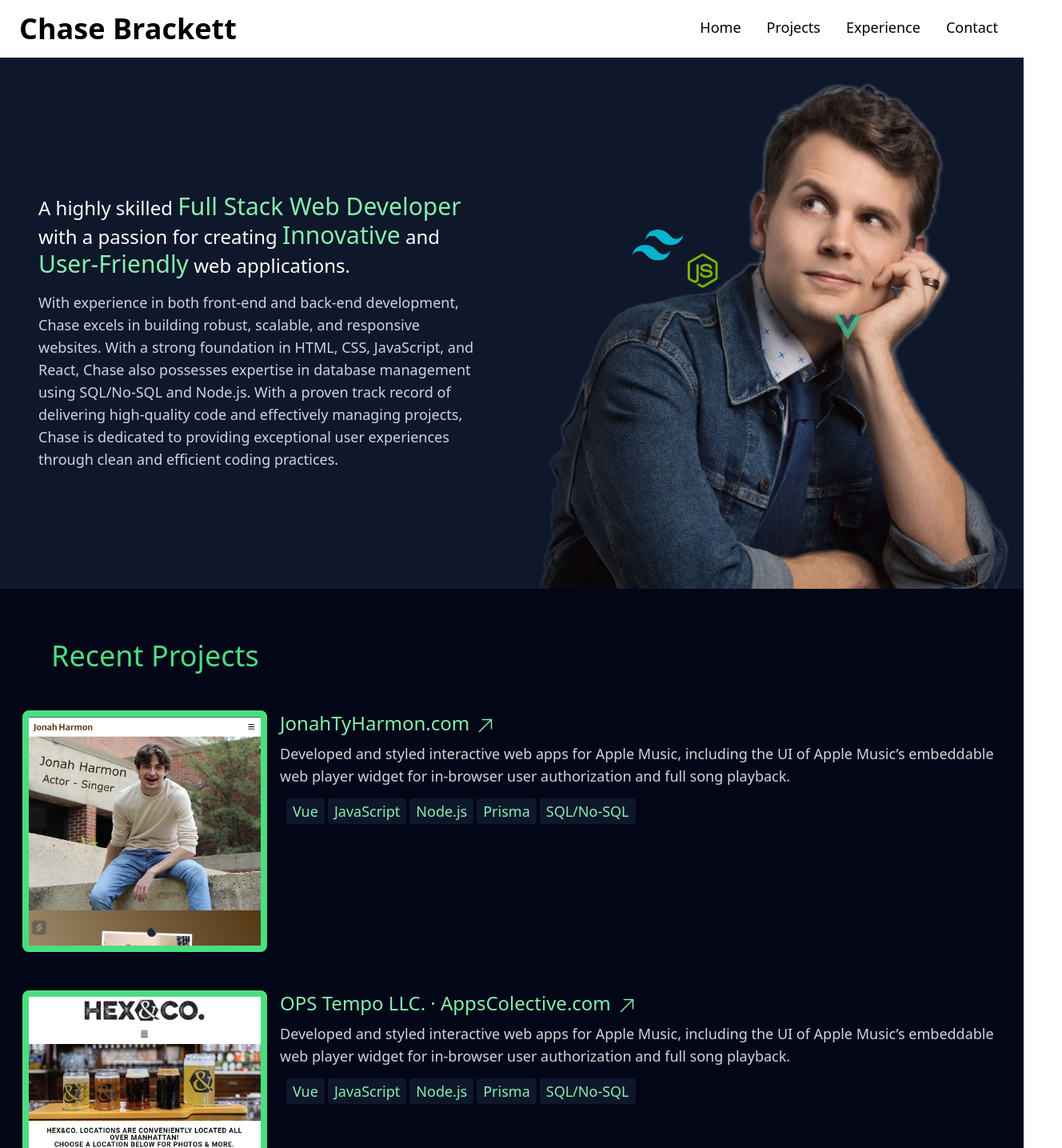
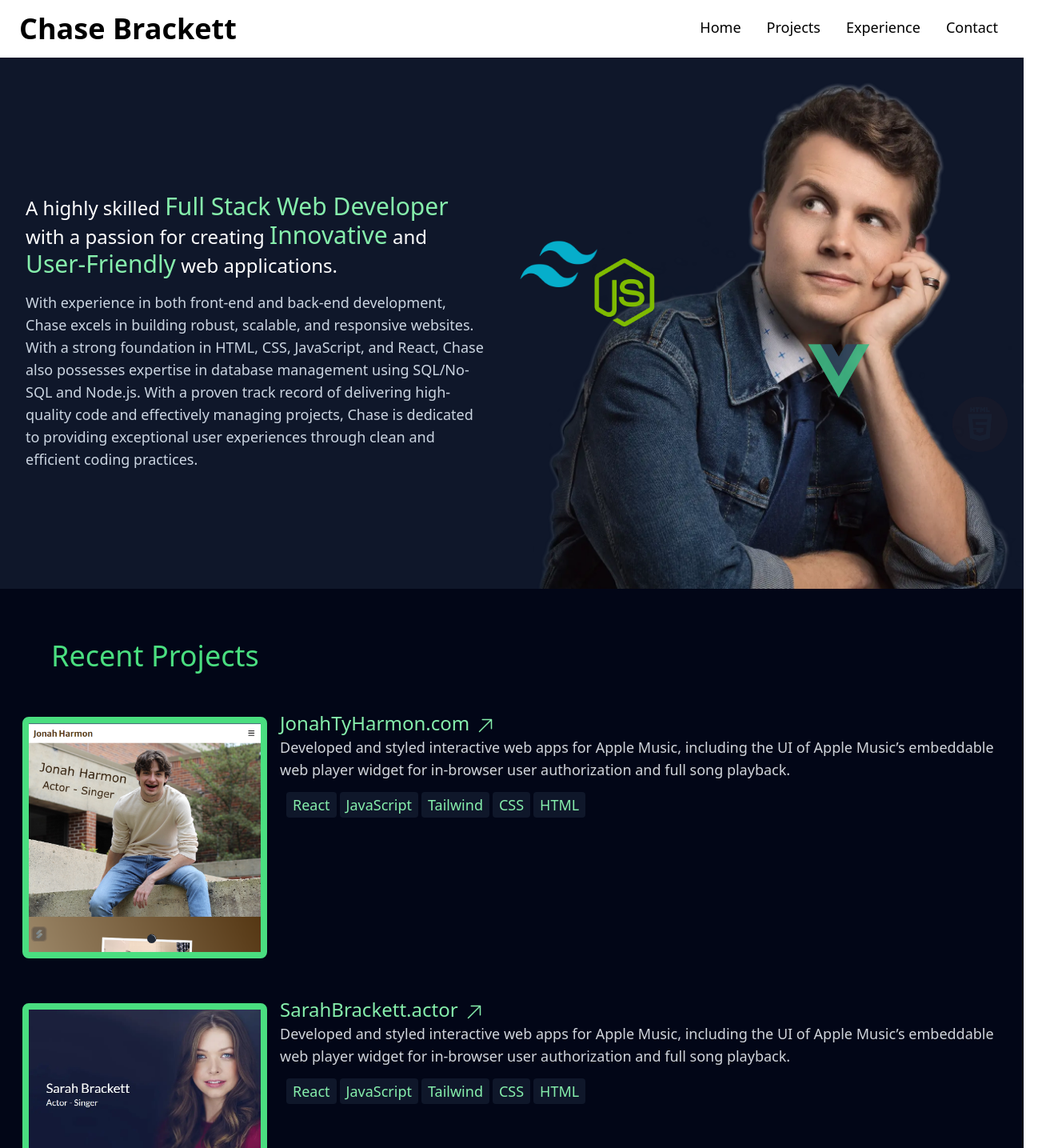
Before and after one commit to thatchaseb/brackettdesign, a React (Create React App) app: page / in a window 1280 px wide. Shown: the top 1435 px of the page at 80% size, 1328 px wide, since content can reach past the window. Built offline with nearby package versions, Linux system fonts and the light colour scheme.

Commit message:
Contact Page!

```diff
--- a/src/components/Body.js
+++ b/src/components/Body.js
@@ -10,7 +10,7 @@ const Body = () => {
   const [backgroundChange, setBackgroundChange] = useState(false);
 
   useEffect(() => {
-    if (backgroundChange == false) {
+    if (backgroundChange === false) {
       setTimeout(() => {
         setBackgroundChange(true)
       }, 3000);
@@ -20,17 +20,17 @@ const Body = () => {
   return (
     <div className='relative text-white'>
       <div class=" py-4 z-10" >
-        <div className='px-4 pt-4 animate-fade-load'>
+        <div className='pt-4 animate-fade-load'>
           <Landing/>
         </div>
         <div className='p-4 animate-fade-load bg-slate-950'>
           <Projects/>
         </div>
-        <div className='p-4 animate-fade-load'>
+        <div className='pt-4 px-4 animate-fade-load'>
           <Experience/>
         </div>
 
-        <div className='p-4'>
+        <div className='px-4'>
           <Contact/>
         </div>
       </div>
--- a/src/components/Pages/Contact.js
+++ b/src/components/Pages/Contact.js
@@ -3,10 +3,68 @@ import { Element } from 'react-scroll'
 
 const Contact = () => {
   return (
-    <Element name="Contact" class="">
-      <div>
-        Contact
+    <Element name="Contact" class="text-slate-300 md:ml-4 lg:ml-12 text-2xl">
+      <div className='relative'>
+        <div className='text-slate-800'>23</div>
+        <div className='text-slate-700'>24</div>
+        <div className='text-slate-600'>25 </div>
+        <div className='text-slate-500'>26</div>
+        <div className='text-slate-400'>27</div>
+        <div>28 <span className='text-blue-500 ml-2 invisible sm:visible lg:ml-24'>const</span>  <span className='text-blue-500 invisible sm:visible sm:ml-[250px] md:ml-[280px]'>=</span> <span className='text-yellow-500 invisible sm:visible ml-2'>( )</span> <span className='text-blue-500 invisible sm:visible ml-2'>=&gt;</span><span className='text-yellow-500 invisible sm:visible ml-2'>&#123; </span> </div>
+        <div>29</div>
+        <div>30 </div>
+        <div>31</div>
+        <div>32</div>
+        <div>33</div>
+        <div>34</div>
+        <div>35</div>
+        <div>36</div>
+        <div>37</div>
+        <div>38</div>
+        <div>39</div>
+        <div>40</div>
+        <div>41</div>
+        <div>42 <span className='text-yellow-500 invisible md:visible ml-2 lg:ml-24'>&#125;</span></div>
+        <div className='md:text-slate-400'>43</div>
+        <div className='md:text-slate-500'>44</div>
+        <div className='md:text-slate-600'>45</div>
+        <div className='md:text-slate-700'>46</div>
+        <div className='md:text-slate-800'>47</div>
+        <div class='md:hidden' >48 <span className='text-yellow-500 invisible sm:visible md:invisible ml-2'>&#125;</span></div>
+        <div className='text-slate-400 md:hidden'>49</div>
+        <div className='text-slate-500 md:hidden'>50</div>
+        <div className='text-slate-600 md:hidden'>51</div>
+        <div className='text-slate-700 md:hidden'>52 </div>
+        <div className='text-slate-800 md:hidden'>53</div>
+
+        <div class="container mx-auto my-4 px-4 lg:px-20 absolute top-[92px] sm:left-16">
+          <div class="w-full p-8 my-4 md:px-12 lg:pl-20 lg:pr-40 mr-auto ">
+            <div class="flex">
+              <h1 class="font-bold uppercase text-4xl">Contact Me</h1>
+            </div>
+            <div class="grid grid-cols-1 gap-5 md:grid-cols-2 mt-5">
+              <input class="w-full bg-gray-100 text-gray-900 mt-2 p-3 rounded-lg focus:outline-none focus:shadow-outline"
+                  type="text" placeholder="First Name*" />
+              <input class="w-full bg-gray-100 text-gray-900 mt-2 p-3 rounded-lg focus:outline-none focus:shadow-outline"
+                  type="text" placeholder="Last Name*" />
+              <input class="w-full bg-gray-100 text-gray-900 mt-2 p-3 rounded-lg focus:outline-none focus:shadow-outline"
+                  type="email" placeholder="Email*" />
+              <input class="w-full bg-gray-100 text-gray-900 mt-2 p-3 rounded-lg focus:outline-none focus:shadow-outline"
+                  type="number" placeholder="Phone*" />
+            </div>
+            <div class="my-4">
+               <textarea placeholder="Message*" class="w-full h-32 bg-gray-100 text-gray-900 mt-2 p-3 rounded-lg focus:outline-none focus:shadow-outline"></textarea>
+            </div>
+            <div class="my-2 w-1/2 lg:w-1/4">
+              <button class="uppercase text-sm font-bold tracking-wide bg-blue-500 text-slate-800 p-3 rounded-lg w-full
+                          focus:outline-none focus:shadow-outline">
+                Send Message
+              </button>
+            </div>
+          </div>
+        </div>
       </div>
+
 
     </Element>
 
--- a/src/components/Pages/Experience.js
+++ b/src/components/Pages/Experience.js
@@ -16,7 +16,7 @@ const Experience = () => {
     const rerenderedLang = item.languages.map((lang, index) => {
       return(
         <React.Fragment key={index}>
-          <span className='bg-green-300 p-1 px-2 mr-1 rounded text-slate-950 text-lg'>{lang}</span>
+          <span className='bg-slate-800 p-1 px-2 mr-2 rounded text-green-300 text-lg'>{lang}</span>
         </React.Fragment>
       )
     })
--- a/src/components/Pages/Landing.js
+++ b/src/components/Pages/Landing.js
@@ -54,14 +54,21 @@ const Landing = () => {
             {ChaseBio}
           </div>
         </div>
-        <div className='relative' >
-          <div><img className='mx-auto lg:mx-0 max-w-[20rem] lg:max-w-[40rem] z-[400] ' src={coverPic} alt='Thinking Chase'></img></div>
-          <img className='h-14 object-cover animate-orbit absolute top-[40%] left-[50%]' src={reactPic} alt='reactPic'/>
-          <img style={{ display: `${logo1 ? 'inline' : 'none'} `}} className={`h-12 object-cover animate-orbit absolute top-[40%] left-[50%]`} src={tailwindPic} alt='tailwindPic'/>
-          <img style={{ display: `${logo2 ? 'inline' : 'none'} `}} className={`h-14  object-cover animate-orbit absolute top-[40%] left-[50%]`} src={jsPic} alt='jsPic'/>
-          <img style={{ display: `${logo3 ? 'inline' : 'none'} `}} className={`h-12 object-cover animate-orbit absolute top-[40%] left-[50%]`} src={vuePic} alt='vuePic'/>
-          <img style={{ display: `${logo4 ? 'inline' : 'none'} `}} className={`h-16 object-cover animate-orbit absolute top-[40%] left-[50%]`} src={htmlPic} alt='htmlPic'/>
-          <img style={{ display: `${logo5 ? 'inline' : 'none'} `}} className={`h-16 object-cover animate-orbit absolute top-[40%] left-[50%]`} src={cssPic} alt='cssPic'/>
+        <div className='relative overflow-hidden' >
+          <div><img className='mx-auto lg:mx-0 max-w-[20rem] lg:max-w-[40rem]' src={coverPic} alt='Thinking Chase'></img></div>
+          <img className='h-14 object-cover lg:invisible animate-orbit absolute top-[40%] left-[50%]' src={reactPic} alt='reactPic'/>
+          <img style={{ display: `${logo1 ? 'inline' : 'none'} `}} className={`h-12 object-cover lg:invisible animate-orbit absolute top-[40%] left-[50%]`} src={tailwindPic} alt='tailwindPic'/>
+          <img style={{ display: `${logo2 ? 'inline' : 'none'} `}} className={`h-14 object-cover lg:invisible animate-orbit absolute top-[40%] left-[50%]`} src={jsPic} alt='jsPic'/>
+          <img style={{ display: `${logo3 ? 'inline' : 'none'} `}} className={`h-12 object-cover lg:invisible animate-orbit absolute top-[40%] left-[50%]`} src={vuePic} alt='vuePic'/>
+          <img style={{ display: `${logo4 ? 'inline' : 'none'} `}} className={`h-16 object-cover lg:invisible animate-orbit absolute top-[40%] left-[50%]`} src={htmlPic} alt='htmlPic'/>
+          <img style={{ display: `${logo5 ? 'inline' : 'none'} `}} className={`h-16 object-cover lg:invisible animate-orbit absolute top-[40%] left-[50%]`} src={cssPic} alt='cssPic'/>
+
+          <img className='h-24 object-cover lg:visible invisible animate-large-orbit absolute top-[45%] lg:left-[17rem] left-[50%]' src={reactPic} alt='reactPic'/>
+          <img style={{ display: `${logo1 ? 'inline' : 'none'} `}} className={`h-16 object-cover lg:visible invisible animate-large-orbit absolute lg:left-[17rem] top-[47%] left-[50%]`} src={tailwindPic} alt='tailwindPic'/>
+          <img style={{ display: `${logo2 ? 'inline' : 'none'} `}} className={`h-24 object-cover lg:visible invisible animate-large-orbit absolute top-[45%] lg:left-[17rem] left-[50%]`} src={jsPic} alt='jsPic'/>
+          <img style={{ display: `${logo3 ? 'inline' : 'none'} `}} className={`h-20 object-cover lg:visible invisible animate-large-orbit absolute top-[46%] lg:left-[17rem] left-[50%]`} src={vuePic} alt='vuePic'/>
+          <img style={{ display: `${logo4 ? 'inline' : 'none'} `}} className={`h-24 object-cover lg:visible invisible animate-large-orbit absolute top-[45%] lg:left-[17rem] left-[50%]`} src={htmlPic} alt='htmlPic'/>
+          <img style={{ display: `${logo5 ? 'inline' : 'none'} `}} className={`h-24 object-cover lg:visible invisible animate-large-orbit absolute top-[45%] lg:left-[17rem] left-[50%]`} src={cssPic} alt='cssPic'/>
         </div>
 
       </div>
--- a/src/components/Pages/Projects.js
+++ b/src/components/Pages/Projects.js
@@ -21,7 +21,7 @@ const Projects = () => {
         <div className=' text-gray-300 px-3 my-12 grid grid-cols-4 '>
 
           {/*         Project Picture           */}
-          <div className='object-cover hover:animate-pulse
+          <div className='object-cover hover:animate-hflip mt-2
           '>
             <img src={item.thumbnail} alt="Site Preview" className='border-solid border-8 rounded-lg border-green-400 hover:border-blue-400'/>
           </div>
@@ -30,13 +30,13 @@ const Projects = () => {
           <div className='col-span-3 ml-4 '>
 
             {/*         Project Header            */}
-            <div className='text-2xl pb-2 text-green-300 hover:animate-hover-top-left cursor-pointer hover:text-blue-400'>
+            <a href={item.link} target='_blank' rel='noreferrer' className='text-2xl pb-2 text-green-300 hover:animate-hover-top-left cursor-pointer hover:text-blue-400'>
               {item.header}
               <svg xmlns="http://www.w3.org/2000/svg" viewBox="0 0 24 24" fill="currentColor" class="w-6 h-6 ml-2 inline-block">
                 <path fill-rule="evenodd" d="M8.25 3.75H19.5a.75.75 0 01.75.75v11.25a.75.75 0 01-1.5 0V6.31L5.03 20.03a.75.75 0 01-1.06-1.06L17.69 5.25H8.25a.75.75 0 010-1.5z" clip-rule="evenodd" />
               </svg>
 
-            </div>
+            </a>
 
             {/*         Project Descriptions            */}
             <ul>
--- a/src/data.js
+++ b/src/data.js
@@ -40,7 +40,7 @@ import pic1 from "./components/media/Gallery/1.jpg"
 *///////////////////////////////////////////////////////////////////////
 
 import photo1 from "./components/media/JonahSite.png"
-import photo2 from "./components/media/HexSite.png"
+import photo2 from "./components/media/SarahSite.webp"
 import photo3 from "./components/media/KatelynSite.png"
 import photo4 from "./components/media/BrianSite.png"
 
@@ -210,17 +210,19 @@ export const sites = [
   {
     thumbnail: photo1,
     header: "JonahTyHarmon.com",
+    link: "https://www.jonahtyharmon.com/",
     description: "Developed and styled interactive web apps for Apple Music, including the UI of Apple Music’s embeddable web player widget for in-browser user authorization and full song playback.",
     languages: [
-      "Vue", "JavaScript", "Node.js", "Prisma", "SQL/No-SQL"
+      "React", "JavaScript", "Tailwind", "CSS", "HTML"
     ]
   },
   {
     thumbnail: photo2,
-    header: "OPS Tempo LLC. · AppsColective.com",
+    header: "SarahBrackett.actor",
+    link: "https://sarahbrackett.actor/",
     description: "Developed and styled interactive web apps for Apple Music, including the UI of Apple Music’s embeddable web player widget for in-browser user authorization and full song playback.",
     languages: [
-      "Vue", "JavaScript", "Node.js", "Prisma", "SQL/No-SQL"
+      "React", "JavaScript", "Tailwind", "CSS", "HTML"
     ]
   },{
     thumbnail: photo3,
@@ -228,14 +230,15 @@ export const sites = [
     link: "https://www.katelynshreiner.com/?fbclid=IwAR2wb2JKwWp6Ca-KvMavIvmXMbI_65PZHMilvINlxb6CTKGP4ZFl4PveO2w",
     description: "Developed and styled interactive web apps for Apple Music, including the UI of Apple Music’s embeddable web player widget for in-browser user authorization and full song playback.",
     languages: [
-      "Vue", "JavaScript", "Node.js", "Prisma", "SQL/No-SQL"
+      "JavaScript", "Wix", "CSS", "HTML"
     ]
   },{
     thumbnail: photo4,
-    header: "BrianOsborne.com",
+    header: "Brian-Osborne.com",
+    link: "https://www.brian-osborne.com/",
     description: "Developed and styled interactive web apps for Apple Music, including the UI of Apple Music’s embeddable web player widget for in-browser user authorization and full song playback.",
     languages: [
-      "Vue", "JavaScript", "Node.js", "Prisma", "SQL/No-SQL"
+      "Vue", "JavaScript", "CSS", "HTML", "Bulma", "Semantic UI"
     ]
   },
 ]
--- a/tailwind.config.js
+++ b/tailwind.config.js
@@ -23,7 +23,7 @@ module.exports = {
         },
         'orbit':{
           '0%':{
-            transform: 'translate(170px, 70px)  scale(0.6);',
+            transform: ' translate(170px, 70px)  scale(0.6);',
             opacity: 0,
           },
           '25%':{
@@ -38,9 +38,33 @@ module.exports = {
           '80%':{
             opacity: 0,
           },
-          '100%':{ transform: 'translate(170px, 70px)  scale(0.6); ',
+          '100%':{ transform: ' translate(170px, 70px)  scale(0.6); ',
             opacity: 0,
           },
+        },
+        'large-orbit':{
+          '0%':{
+            transform: ' translate(270px, 100px)  scale(0.8);',
+            opacity: 0,
+          },
+          '25%':{
+            opacity: 1,
+          },
+          '50%':{ transform: ' translate(-270px, -100px)  scale(0.9); ',
+            opacity: 1
+          },
+          '70%':{
+            opacity: 0,
+          },
+          '80%':{
+            opacity: 0,
+          },
+          '100%':{ transform: ' translate(270px, 100px)  scale(0.8); ',
+            opacity: 0,
+          },
+        },
+        'flip-horizantal':{
+          '50%':{transform: 'rotateY(180deg)'},
         },
 
       },
@@ -49,7 +73,9 @@ module.exports = {
         'fade-load':'fade-load 5.0s ease-in-out',
         'hover-top-left':'hover-top-left 2s ease-in-out infinite',
         'orbit':'orbit 9s infinite ease-in-out',
+        'large-orbit':'large-orbit 9s infinite ease-in-out',
         'orbiting':'orbit 20s infinite ease-in-out',
+        'hflip':'flip-horizantal 4s infinite linear',
 
         'move-up-down':'move-up-down 9s infinite ease-in-out'
       }
```
Also changed, not shown: src/components/media/SarahSite.webp (added).
